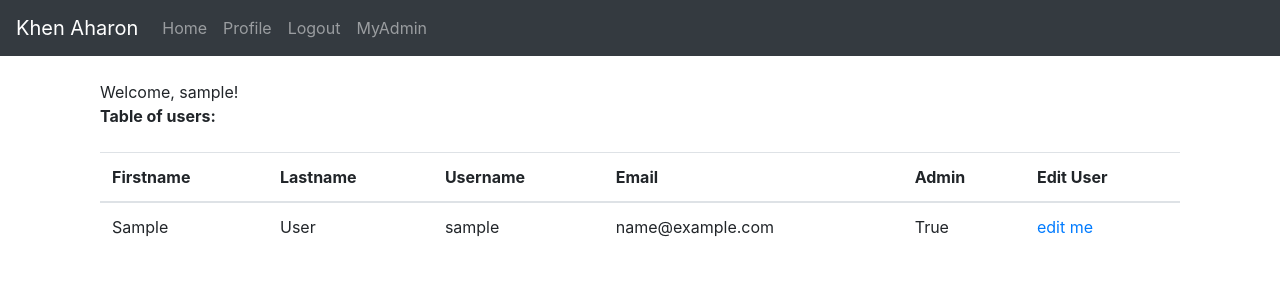
After one commit to KhenAharon/Restricted-Website-Django-MySQL, a Django app: page /myadmin/ in a window 1280 px wide. The commit adds this page. Shown: the top 300 px of the page. Run offline with Django 3.2, Linux system fonts and the light colour scheme; the visitor is signed in with stand-in values (Sample User, id 1); data comes from the database, SQL or seed files in the repository; some libraries are stand-ins or nearby versions.

Commit message:
my admin

```diff
--- a/mysite/settings.py
+++ b/mysite/settings.py
@@ -37,7 +37,6 @@ INSTALLED_APPS = [
     'django.contrib.sessions',
     'django.contrib.messages',
     'django.contrib.staticfiles',
-
     'register.apps.RegisterConfig',
     'crispy_forms',
 ]
--- a/register/templates/base.html
+++ b/register/templates/base.html
@@ -34,6 +34,11 @@
           <li class="nav-item">
             <a class="nav-link" href="{% url 'logout' %}">Logout</a>
           </li>
+             {% if user.is_superuser is True %}
+              <li class="nav-item">
+                <a class="nav-link" href="{% url 'myadmin' %}">MyAdmin</a>
+              </li>
+             {% endif %}
           {% else %}
           <li class="nav-item">
             <a class="nav-link" href="{% url 'login' %}">Login</a>
--- a/register/templates/home.html
+++ b/register/templates/home.html
@@ -10,6 +10,10 @@
         <div class="container-fluid ">
             <br>
             Welcome, {{ user }}!
+
+            {% if user.is_superuser is True %}
+                <br><strong>You're admin!</strong>
+            {% endif %}
             <br>
                 {% ifequal login_count 0 %}
                         hello! it's your first login.
--- /dev/null
+++ b/register/templates/myadmin.html
@@ -0,0 +1,51 @@
+{% extends 'base.html' %}
+{% load staticfiles %}
+
+
+{% block unstyled_content %}
+
+<div class="container">
+  <div class="row">
+    <div class="col-sm-12">
+        <div class="container-fluid ">
+            <br>
+            Welcome, {{ user }}!
+
+            {% if user.is_superuser is True %}
+                <br><strong>Table of users:</strong>
+                <br><br>
+
+                <table class="table">
+                  <thead>
+                    <tr>
+                      <th scope="col">Firstname</th>
+                      <th scope="col">Lastname</th>
+                      <th scope="col">Username</th>
+                      <th scope="col">Email</th>
+                      <th scope="col">Admin</th>
+                      <th scope="col">Edit User</th>
+                    </tr>
+                  </thead>
+                  <tbody>
+                    {% for user in my_users %}
+                    <tr>
+                         <td>{{user.first_name}}</td>
+                         <td>{{user.last_name}}</td>
+                         <td>{{user.username}}</td>
+                         <td>{{user.email}}</td>
+                         <td>{{user.is_superuser}}</td>
+                         <td><a href="{% url 'edit_user' id=user.id %}">edit me</a></td>
+                    </tr>
+                    {% endfor %}
+                  </tbody>
+                </table>
+
+            {% endif %}
+        </div>
+    </div>
+
+  </div>
+</div>
+
+{% endblock %}
+{% block title %} MyAdmin page {% endblock %}
--- a/register/templates/profile.html
+++ b/register/templates/profile.html
@@ -3,7 +3,6 @@
 {% block content %}
     <div class="content-section">
       <div class="media">
-        <!--<img class="rounded-circle account-img" src="{{ user.profile.image.url }}">-->
         <div class="media-body">
           <h2 class="account-heading">{{ user.username }}</h2>
           <p class="text-secondary">{{ user.email }}</p>
--- a/register/urls.py
+++ b/register/urls.py
@@ -12,4 +12,7 @@ urlpatterns = [
     path('profile/', views.profile, name='profile'),
     path('change_password/', views.change_password, name='change_password'),
     path('login-success/', views.login_success, name='login_success'),
+    path('myadmin/', views.myadmin, name='myadmin'),
+    path('edit-user/<int:id>/', views.edit_user, name='edit_user'),
+
 ]
--- a/register/views.py
+++ b/register/views.py
@@ -10,6 +10,17 @@ from django.contrib.auth import update_session_auth_hash
 from django.contrib.auth import views as auth_views
 from django.http import HttpResponse
 from .models import User, Profile
+from django.contrib.auth.decorators import user_passes_test
+import mysql.connector
+
+mydb = mysql.connector.connect(
+  host="localhost",
+  user="khen",
+  database="mydb",
+  passwd="khen"
+)
+
+mycursor = mydb.cursor()
 
 
 def login_success(request):
@@ -37,6 +48,85 @@ def home(request):
 
 def about(request):
     return render(request, "about.html", {})
+
+
+@user_passes_test(lambda u: u.is_superuser)
+def edit_user2(request, id=0):
+    user_to_update = User.objects.filter(id=id).first()
+
+    if request.method == 'POST':
+        u_form = UserUpdateForm(request.POST, instance=user_to_update)
+        if u_form.is_valid():
+            u_form.save()
+            messages.success(request, f'This user has been updated!')
+            return redirect('myadmin')
+    else:
+        u_form = UserUpdateForm(instance=user_to_update)
+
+    context = {
+        "id": id,
+        'u_form': u_form
+    }
+
+    return render(request, "edituser.html", context)
+
+
+@user_passes_test(lambda u: u.is_superuser)
+def edit_user(request, id=0):
+    user_to_update = User.objects.raw('SELECT * FROM auth_user WHERE id=' + str(id))
+    user_to_update = user_to_update[0]  # there is only one such id, the user is in first index.
+
+    if request.method == 'POST':
+        u_form = UserUpdateForm(request.POST, instance=user_to_update)
+
+        # updating the form by the POST method by the user.
+        if u_form.is_valid():
+            first_name = request.POST.get('first_name', '')
+            last_name = request.POST.get('first_name', '')
+            username = request.POST.get('first_name', '')
+            email = request.POST.get('first_name', '')
+            admin = request.POST.get('first_name', '')
+
+            sql = "UPDATE auth_user SET first_name ='" + first_name + "'  WHERE id=" + str(id)
+            mycursor.execute(sql)
+            mydb.commit()
+
+            messages.success(request, f'This user has been updated!')
+            return redirect('myadmin')
+    else:
+        # updating the view form, filling user fields from the db.
+        u_form = UserUpdateForm(instance=user_to_update)
+
+    context = {
+        "id": id,
+        'u_form': u_form
+    }
+
+    return render(request, "edituser.html", context)
+
+
+'''
+The decorator above with the lambda expression is equivalent to:
+def my_view(request):
+    if not request.user.is_superuser:
+         return HttpResponse(status=403)  # HTTP 403 Forbidden
+'''
+
+
+@user_passes_test(lambda u: u.is_superuser)
+def myadmin(request):
+    my_users = []
+    for user in User.objects.raw('SELECT * FROM auth_user'):
+        my_users.append({
+            'username': user.username,
+            'first_name': user.first_name,
+            'last_name': user.last_name,
+            'email': user.email,
+            'password': user.password,
+            'is_superuser': user.is_superuser,
+            'id': int(user.id)
+        })
+    return render(request, "myadmin.html", {"my_users": my_users})
 
 
 def register(request):
```
Also changed, not shown: register/forms.py (+13 -2 lines), register/templates/edituser.html (added, +28 -0 lines).
